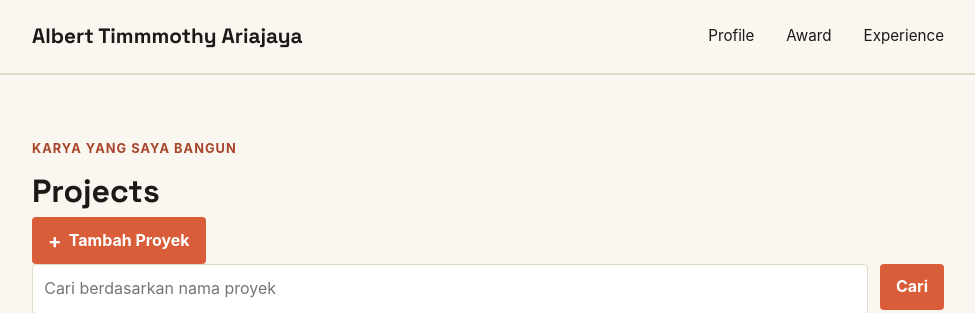
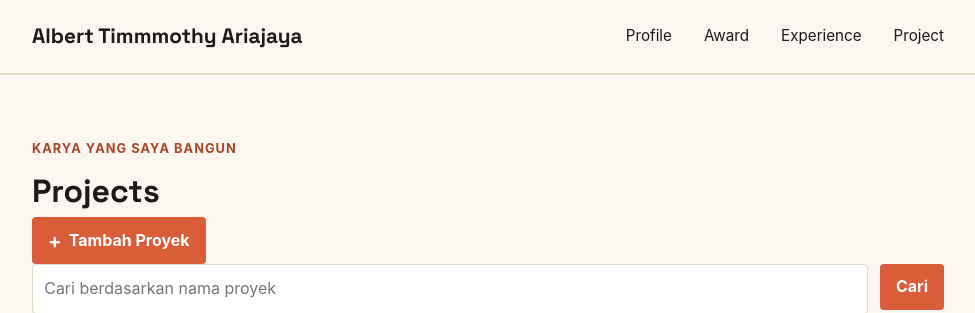
Before and after one commit to Albert-Timmothy/myportofolio, a Django app: page /projects/ in a window 1280 px wide. Shown: the top 313 px of the page, without its empty margins (152-1127 px from the left). Run offline with Django 5.2, Linux system fonts and the light colour scheme; data that the repository does not hold is empty.

Commit message:
Menyelesaikan dan menambahkan section serta navbar untuk project dengan form dan data delivery

```diff
--- a/templates/award.html
+++ b/templates/award.html
@@ -17,6 +17,7 @@
                 <a href="{% url 'main:show_main' %}">Profile</a>
                 <a href="{% url 'main:show_award' %}">Award</a>
                 <a href="{% url 'main:show_experience' %}">Experience</a>
+                <a href="{% url 'main:show_projects' %}">Project</a>
             </nav>
         </div>
     </header>
--- a/templates/base.html
+++ b/templates/base.html
@@ -18,6 +18,7 @@
                 <a href="{% url 'main:show_main' %}">Profile</a>
                 <a href="{% url 'main:show_award' %}">Award</a>
                 <a href="{% url 'main:show_experience' %}">Experience</a>
+                <a href="{% url 'main:show_projects' %}">Project</a>
             </nav>
         </div>
     </header>
--- a/templates/experience.html
+++ b/templates/experience.html
@@ -17,6 +17,7 @@
                 <a href="{% url 'main:show_main' %}">Profile</a>
                 <a href="{% url 'main:show_award' %}">Award</a>
                 <a href="{% url 'main:show_experience' %}">Experience</a>
+                <a href="{% url 'main:show_projects' %}">Project</a>
             </nav>
         </div>
     </header>
```
